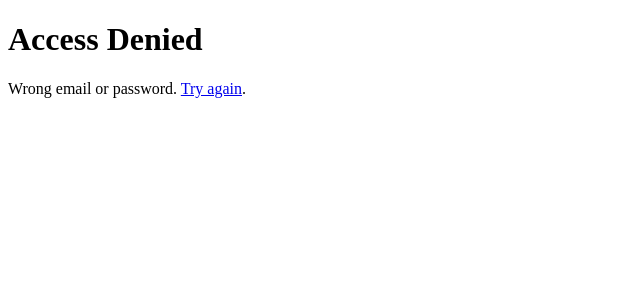
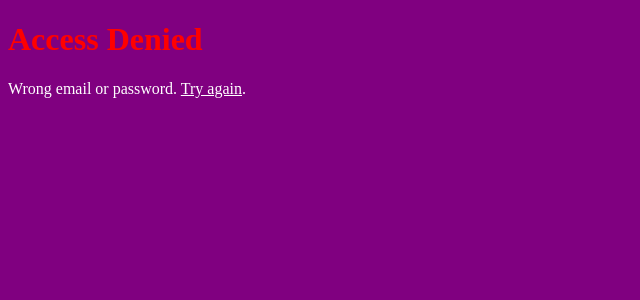
Before and after one commit to Tirsvad-Udemy-100-days-of-code/061-flask-secrets, a Python web app: template src/flask_secrets/presentation/templates/denied.html in a window 1280 px wide. Shown: the top 300 px of the page, without its empty margins (0-640 px from the left). Run offline with Jinja, Linux system fonts and the light colour scheme; the template is opened without the code that fills it, so the values that code supplies are empty.

Commit message:
Step 8: use a super block for styling
Task: MIL-004#2

```diff
--- a/src/flask_secrets/presentation/templates/base.html
+++ b/src/flask_secrets/presentation/templates/base.html
@@ -3,6 +3,14 @@
 <head>
     <meta charset="UTF-8">
     <title>{% block title %}{% endblock %}</title>
+    <style>
+    {% block styling %}
+    body {
+        background: purple;
+        color: white;
+    }
+    {% endblock %}
+    </style>
 </head>
 <body>
     {% block content %}{% endblock %}
--- a/src/flask_secrets/presentation/templates/denied.html
+++ b/src/flask_secrets/presentation/templates/denied.html
@@ -1,6 +1,12 @@
 {% extends "base.html" %}
 {% block title %}Access Denied{% endblock %}
+{% block styling %}
+{{ super() }}
+h1 {
+    color: red;
+}
+{% endblock %}
 {% block content %}
 <h1>Access Denied</h1>
-<p>Wrong email or password. <a href="{{ url_for('login') }}">Try again</a>.</p>
+<p>Wrong email or password. <a style="color: white;" href="{{ url_for('login') }}">Try again</a>.</p>
 {% endblock %}
```
Also changed, not shown: scripts/screenshots.json (+17 -0 lines), tests/e2e/test_login_view.py (+18 -0 lines), 1 other file.
